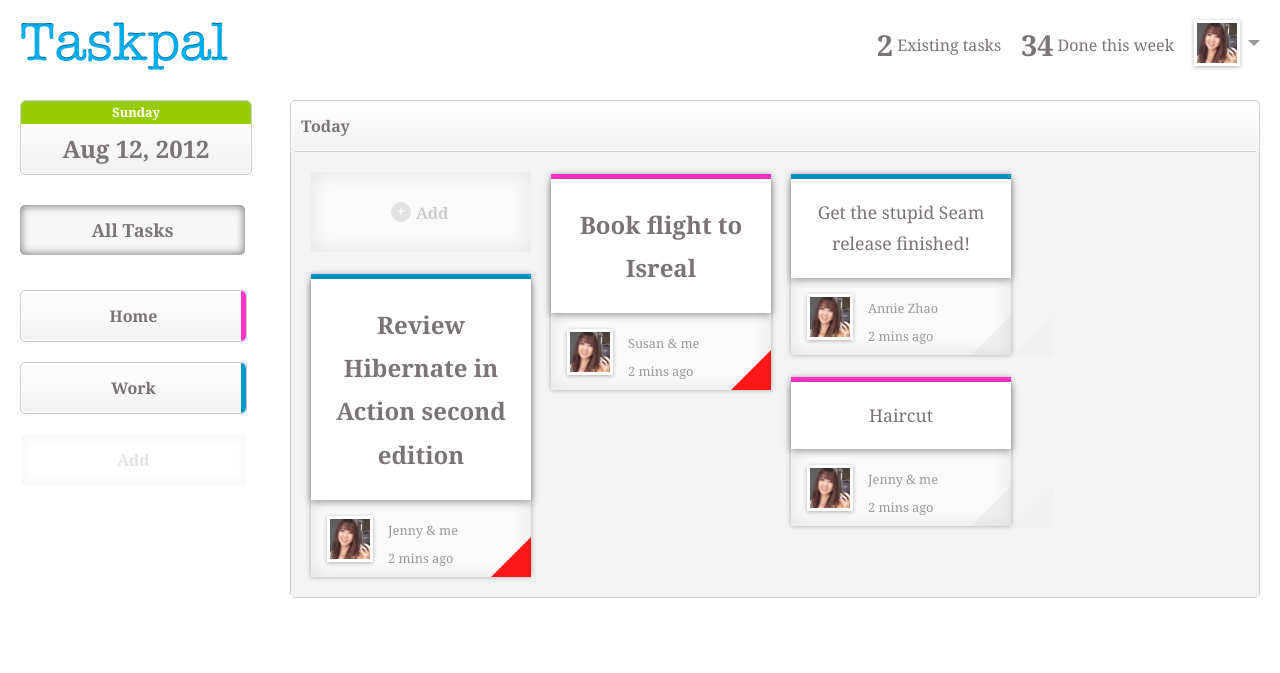
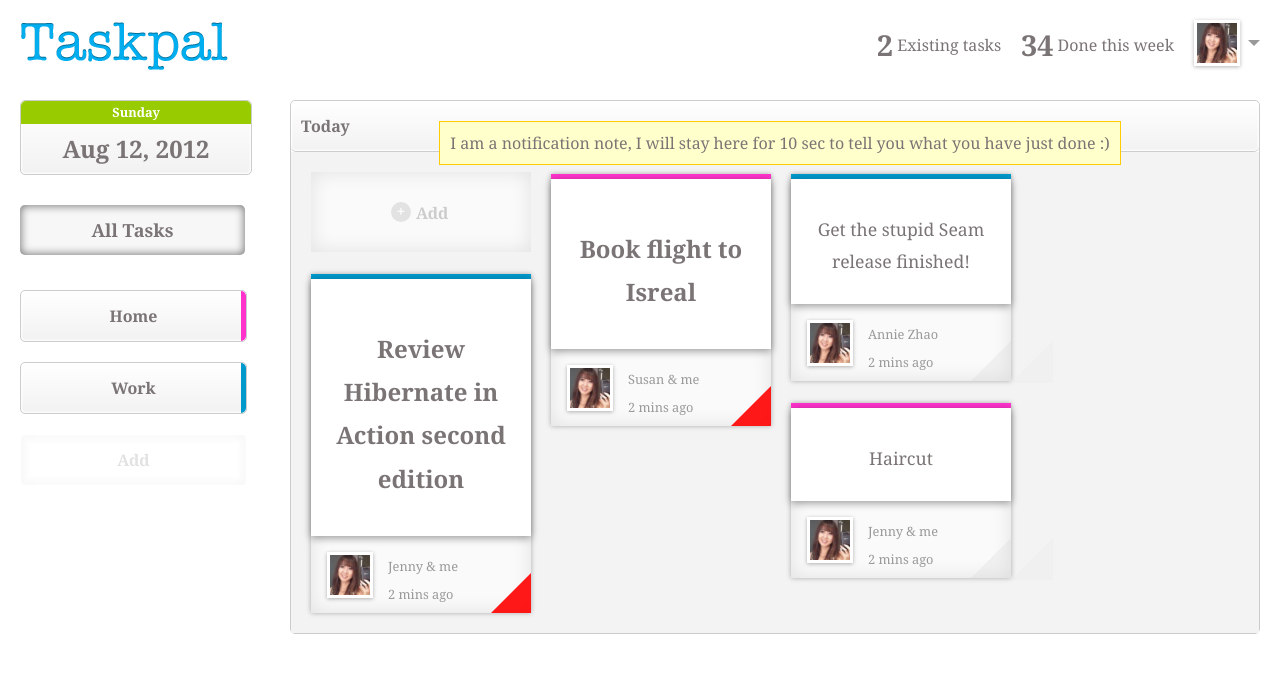
Before and after one commit to hrawat/t_b, a PHP site: page /test.html in a window 1280 px wide. Shown: the top 673 px of the page. Run offline with PHP 8.4, Linux system fonts and the light colour scheme.

Commit message:
Updated the style for notification and added Edit button

```diff
--- a/src/client/html/style/main_style.css
+++ b/src/client/html/style/main_style.css
@@ -160,12 +160,35 @@ a, abbr, acronym, address, applet, article, aside, audio, b, blockquote, big, bo
 	-webkit-box-shadow: inset 0px 0px 2px 2px rgba(255, 255, 255, 1);
 	box-shadow: inset 0px 0px 2px 1px rgba(255, 255, 255, 1);
 	border-radius: 5px;
+	position:relative;
 }
 
 .rightContent #container {
 	padding: 10px;
 	background-color:#F3F3F3;
 }
+
+#notification {
+				position: absolute;
+				top: 10px;
+				left: 0px;
+				width: 100%;
+				z-index:1000;
+			}
+
+				#notification span {
+					display: block;
+					margin: 10px 0px 0px 10px;
+				}
+				#notification p {
+					background-color: #FFC;
+					border: solid 1px #FC0;
+					width: 660px;
+					text-align:center;
+					margin-left: auto;
+					margin-right: auto;
+					padding: 10px;
+				}
 
 .calendar {
 	margin: 10px 0 0 10px;
@@ -223,8 +246,7 @@ a, abbr, acronym, address, applet, article, aside, audio, b, blockquote, big, bo
 	display: inline-block;
 	font-family: "helvetica neue",arial,sans-serif;
 	font-weight: bold;
-	margin: 0 0 0 10px;
-	padding: .6em 3em .6em;
+	padding: .1em 3em .1em;
 	line-height:2em;
 	text-align: center;
 
@@ -274,7 +296,7 @@ a, abbr, acronym, address, applet, article, aside, audio, b, blockquote, big, bo
 	font-family: "helvetica neue",arial,sans-serif;
 	font-weight: bold;
 	margin: 0;
-	padding: .6em 3em .6em;
+	padding: .2em 1em .2em;
 	line-height:2em;
 	text-align: center;
 
@@ -311,7 +333,7 @@ a, abbr, acronym, address, applet, article, aside, audio, b, blockquote, big, bo
 }
 
 .menuButtons {
-	margin: 5px;
+	margin: 1px;
 	opacity: 1;
 }
 
@@ -381,7 +403,7 @@ a, abbr, acronym, address, applet, article, aside, audio, b, blockquote, big, bo
 
 .upper_content {
     background-color:#FFF;
-    padding: 1em;
+    padding: 2em 1em 1.5em 1em;
     box-shadow: 0px 2px 8px rgba(0, 0, 0, 0.4);
     text-align: center;
     font-size: 1.1em;
--- a/src/client/html/test.html
+++ b/src/client/html/test.html
@@ -53,6 +53,14 @@
 
 <style>
 
+.notification {
+	width: 500px;
+	background:#FFC;
+	border:#FC3 1px solid;
+	text-align:center;
+	padding:10px;
+	position:absolute;
+}
 
 
 </style>
@@ -101,6 +109,11 @@
     </div>
 
     <div class="rightContent">
+    	<div id="notification">
+            <span><p>I am a notification note, I will stay here for 10 sec to tell you what you have just done :)</p></span>
+        </div>
+
+
     	<div class="dailyHeader">Today</div>
 
         <script>
@@ -134,7 +147,8 @@
                         <div class="pro_text-shadow upper_content important" onmouseover="showmenu(this);" onmouseout="hidemenu(this);">
                             Book flight to Isreal
                             <div class="secondOptions annie">
-                                <a class="Botton menuButtons" href="#" onclick="alert('Done');">Done</a>
+                                <a class="Botton menuButtons" href="#" onclick="alert('Done');">Edit</a>
+                                <a class="Botton menuButtons" href="#" onclick="alert('Done');"> Done </a>
                                 <div class="delete-alt deleteme"><a href="#" onclick="alert('Delete');"></a></div>
                             </div>
                         </div>
@@ -161,8 +175,9 @@
                         <div class="block_tag blue"></div>
                         <div class="pro_text-shadow upper_content" onmouseover="showmenu(this);" onmouseout="hidemenu(this);">
                             Get the stupid Seam release finished!
-                            <div class="secondOptions annie">
-                                <a class="Botton menuButtons" href="#" onclick="alert('Done');">Done</a>
+                             <div class="secondOptions annie">
+                                <a class="Botton menuButtons" href="#" onclick="alert('Done');">Edit</a>
+                                <a class="Botton menuButtons" href="#" onclick="alert('Done');"> Done </a>
                                 <div class="delete-alt deleteme"><a href="#" onclick="alert('Delete');"></a></div>
                             </div>
                         </div>
@@ -188,8 +203,9 @@
                         <div class="block_tag blue"></div>
                         <div class="pro_text-shadow upper_content important" onmouseover="showmenu(this);" onmouseout="hidemenu(this);">
                             Review Hibernate in Action second edition
-                            <div class="secondOptions annie">
-                                <a class="Botton menuButtons" href="#" onclick="alert('Done');">Done</a>
+                             <div class="secondOptions annie">
+                                <a class="Botton menuButtons" href="#" onclick="alert('Done');">Edit</a>
+                                <a class="Botton menuButtons" href="#" onclick="alert('Done');"> Done </a>
                                 <div class="delete-alt deleteme"><a href="#" onclick="alert('Delete');"></a></div>
                             </div>
                         </div>
@@ -215,8 +231,9 @@
                         <div class="block_tag pink"></div>
                         <div class="pro_text-shadow upper_content" onmouseover="showmenu(this);" onmouseout="hidemenu(this);">
                             Haircut
-                            <div class="secondOptions annie">
-                                <a class="Botton menuButtons" href="#" onclick="alert('Done');">Done</a>
+                             <div class="secondOptions annie">
+                                <a class="Botton menuButtons" href="#" onclick="alert('Done');">Edit</a>
+                                <a class="Botton menuButtons" href="#" onclick="alert('Done');"> Done </a>
                                 <div class="delete-alt deleteme"><a href="#" onclick="alert('Delete');"></a></div>
                             </div>
                         </div>
```
